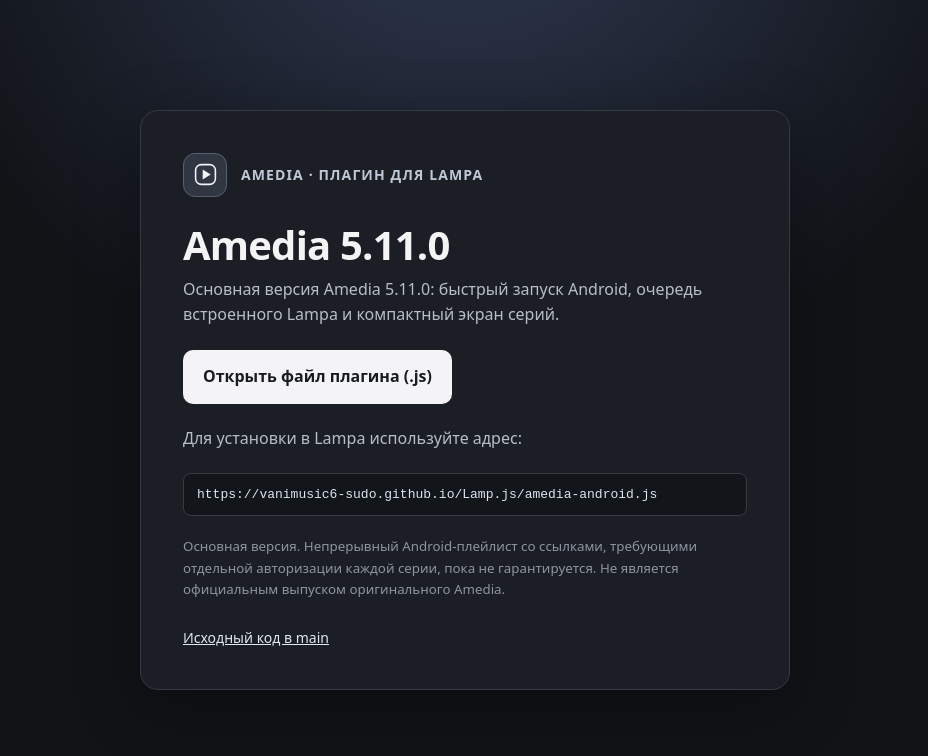
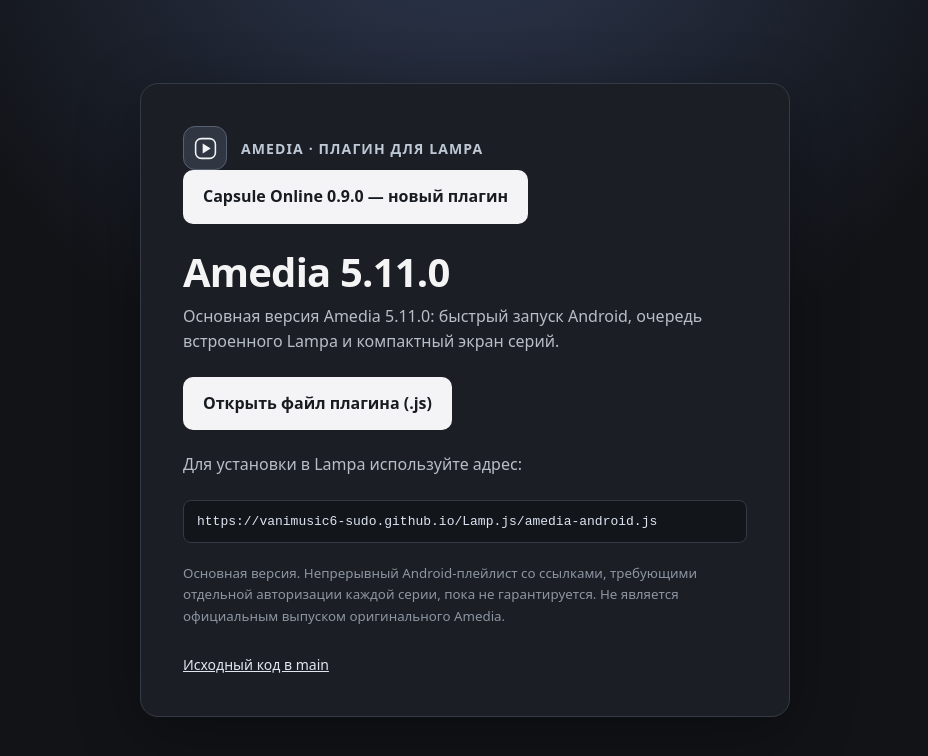
Before and after one commit to vanimusic6-sudo/Lamp.js, a plain HTML site: page index.html in a window 1280 px wide. Shown: the whole page, without its empty margins (175-1103 px from the left). Drawn offline with Linux system fonts and the light colour scheme.

Commit message:
docs(pages): link new Capsule Online 0.9.0 from the existing Amedia landing

```diff
--- a/index.html
+++ b/index.html
@@ -18,6 +18,7 @@ small{color:#8d95a1;line-height:1.6;display:block;margin-top:20px}a{color:#e0e7f
 </head>
 <body><main>
 <div class="brand"><div class="logo" aria-hidden="true"><svg viewBox="0 0 24 24" width="25" height="25" fill="none" stroke="currentColor" stroke-width="1.5"><rect x="2.5" y="2.5" width="19" height="19" rx="5.5"/><path d="M9.3 7.1 17 12l-7.7 4.9z" fill="currentColor" stroke="none"/></svg></div><span>Amedia · плагин для Lampa</span></div>
+<p style="margin:0 0 14px"><a class="download" href="./capsule-online.html">Capsule Online 0.9.0 — новый плагин</a></p>
 <h1>Amedia 5.11.0</h1>
 <p>Основная версия Amedia 5.11.0: быстрый запуск Android, очередь встроенного Lampa и компактный экран серий.</p>
 <p><a class="download" href="./amedia-android.js">Открыть файл плагина (.js)</a></p>
```
